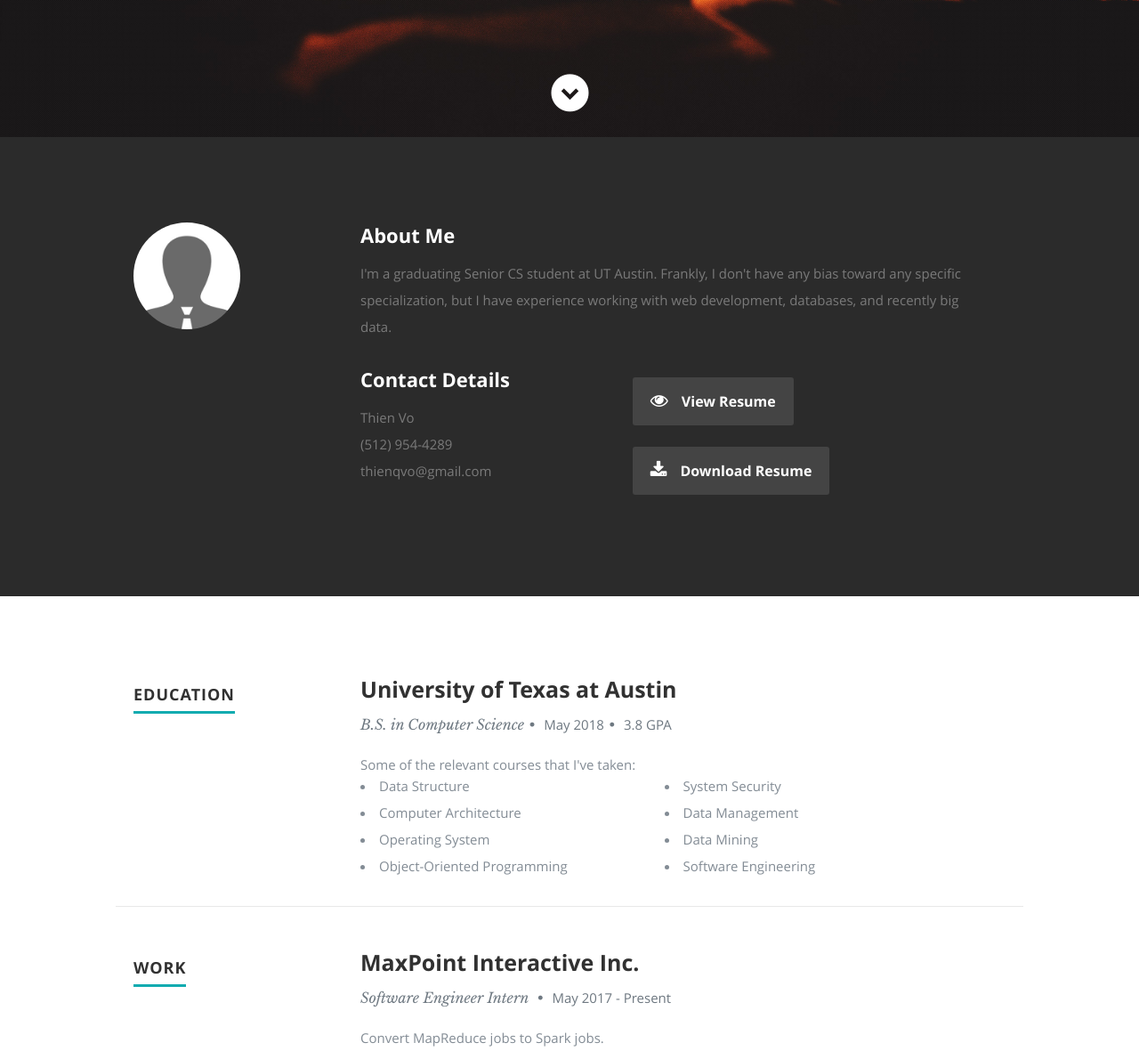
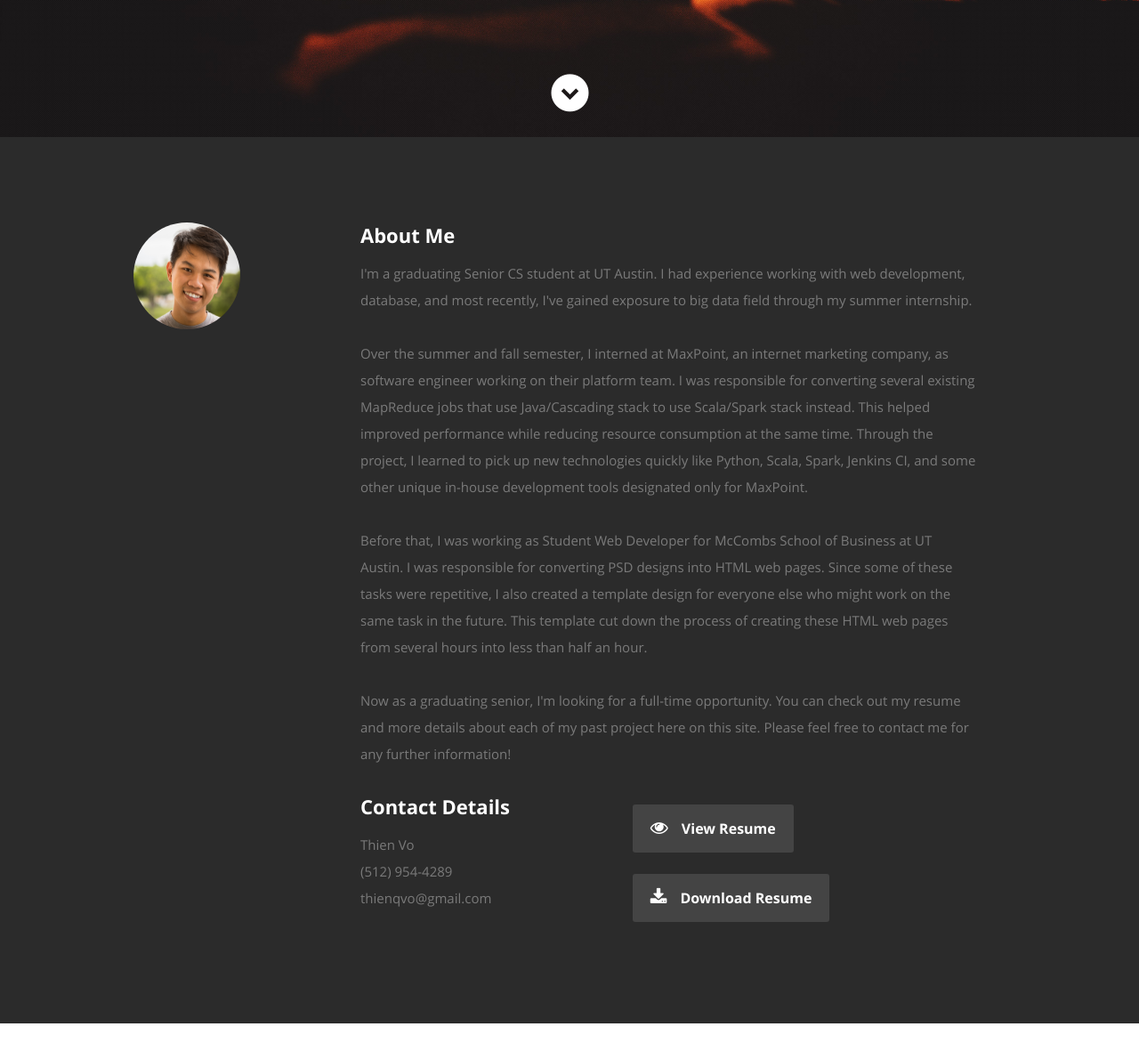
Before and after one commit to thien-vo/com-thienmint, a Flask app: page / in a window 1280 px wide. Shown: the part 646-1836 px from the top of the page at 89% size. Run offline with Flask 2, Linux system fonts and the light colour scheme; some libraries are stand-ins or nearby versions.

Commit message:
adjust about portion of the home page

```diff
--- a/app/templates/home/about.html
+++ b/app/templates/home/about.html
@@ -6,7 +6,7 @@
 
         <div class="three columns">
 
-            <img class="profile-pic" src="/static/images/profilepic.jpg" alt="" />
+            <img class="profile-pic" src="/static/images/profilepic.jpg" alt="Thien's profile picture" />
 
         </div>
 
@@ -14,8 +14,25 @@
 
             <h2>About Me</h2>
 
-            <p>I'm a graduating Senior CS student at UT Austin. Frankly, I don't have any bias toward any specific
-                specialization, but I have experience working with web development, databases, and recently big data.
+            <p>I'm a graduating Senior CS student at UT Austin. I had experience working with web development, database,
+                and most recently, I've gained exposure to big data field through my summer internship.
+                <br/>
+                <br/>
+                Over the summer and fall semester, I interned at MaxPoint, an internet marketing company, as software engineer working on
+                their platform team. I was responsible for converting several existing MapReduce jobs that use Java/Cascading
+                stack to use Scala/Spark stack instead. This helped improved performance while reducing resource consumption
+                at the same time. Through the project, I learned to pick up new technologies quickly like Python, Scala, Spark,
+                Jenkins CI, and some other unique in-house development tools designated only for MaxPoint.
+                <br/>
+                <br/>
+                Before that, I was working as Student Web Developer for McCombs School of Business at UT Austin. I was responsible
+                for converting PSD designs into HTML web pages. Since some of these tasks were repetitive, I also created a
+                template design for everyone else who might work on the same task in the future. This template cut down the
+                process of creating these HTML web pages from several hours into less than half an hour.
+                <br/>
+                <br/>
+                Now as a graduating senior, I'm looking for a full-time opportunity. You can check out my resume and more details
+                about each of my past project here on this site. Please feel free to contact me for any further information!
             </p>
 
             <div class="row">
@@ -33,8 +50,10 @@
 
                 <div class="columns download">
                     <p>
-                        <a href="#" class="button"><i class="fa fa-eye"></i>View Resume</a>
-                        <a href="#" class="button"><i class="fa fa-download"></i>Download Resume</a>
+                        <a href="{{ url_for('static', filename='documents/resume.pdf')}}" class="button">
+                            <i class="fa fa-eye"></i>View Resume</a>
+                        <a href="{{ url_for('static', filename='documents/resume.pdf')}}" class="button" download="resume.pdf">
+                            <i class="fa fa-download"></i>Download Resume</a>
                     </p>
                 </div>
             </div> <!-- end row -->
```
Also changed, not shown: app/static/images/profilepic.jpg, 1 other file.
